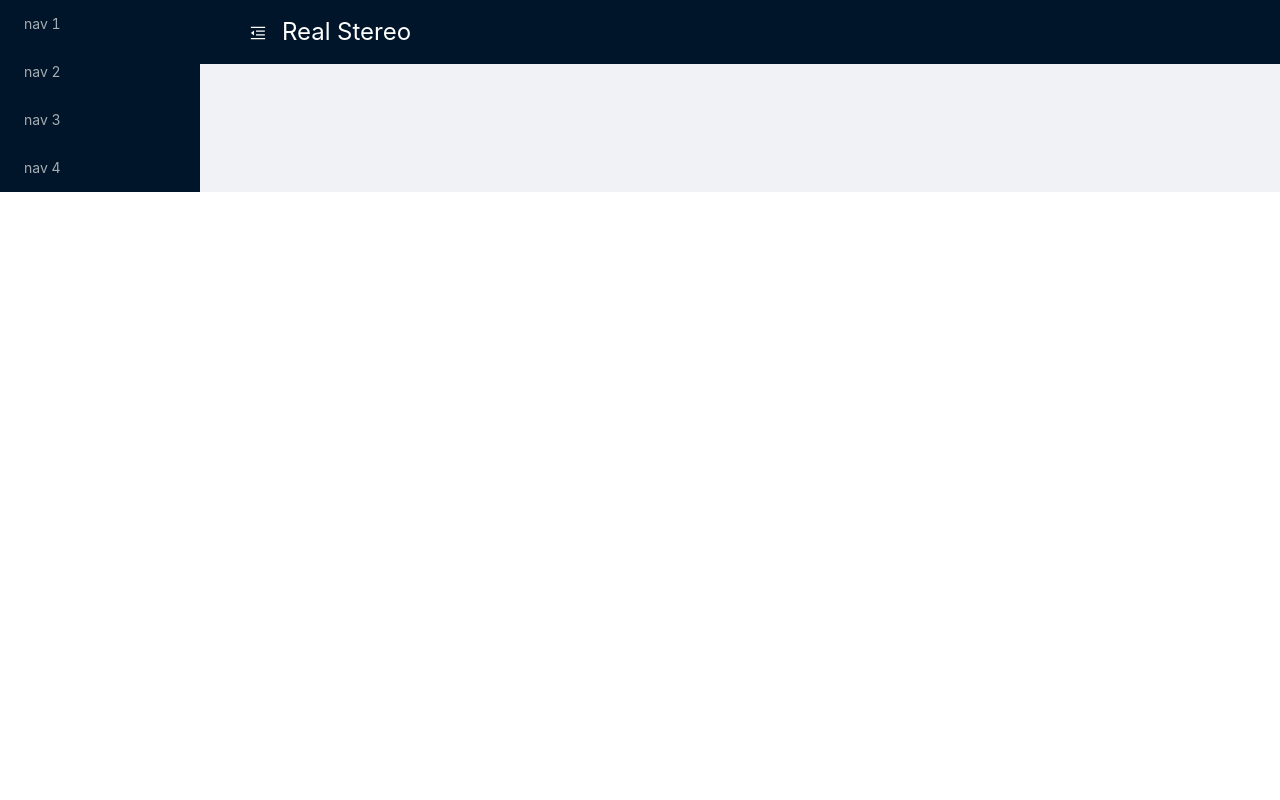
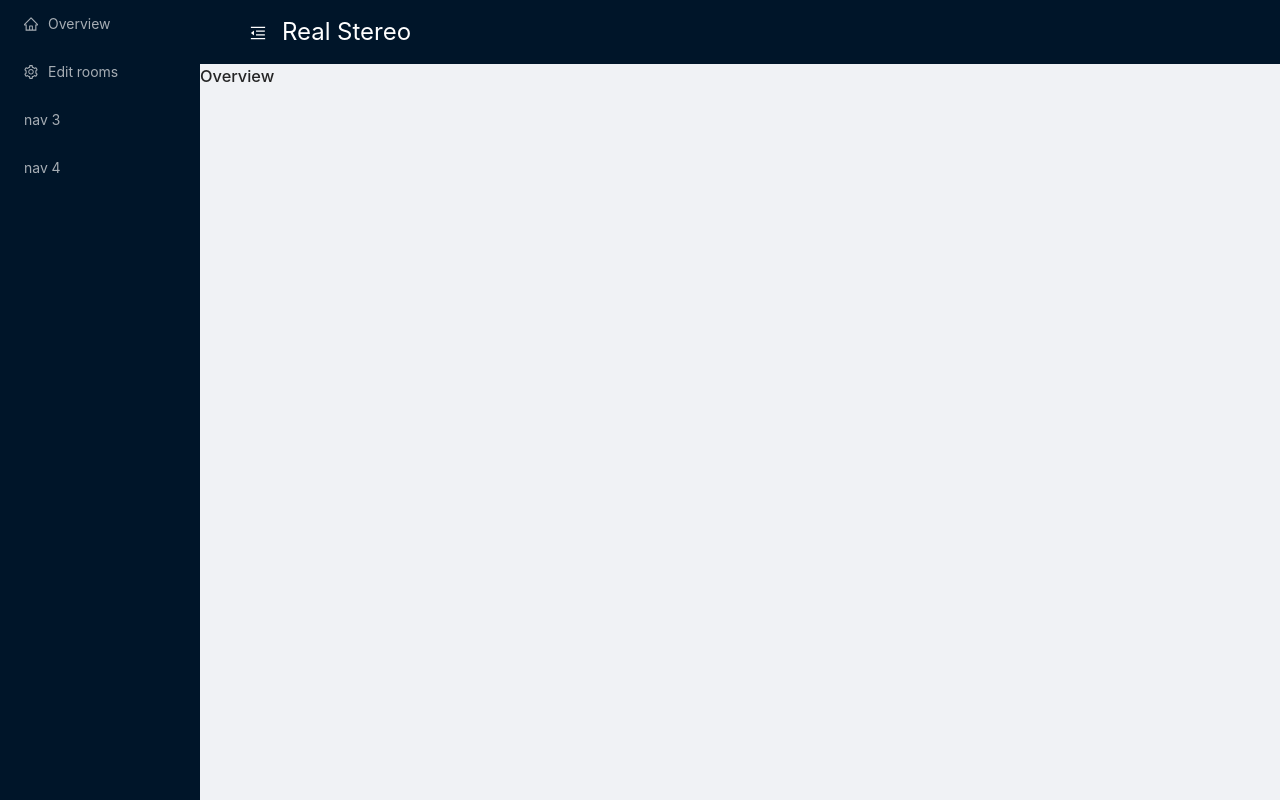
Before and after one commit to ItsEcholot/real-stereo-extended, a React (Create React App) app in the folder frontend/: page / in a window 1280 px wide. Built offline with nearby package versions, Linux system fonts and the light colour scheme.

Commit message:
React router added

```diff
--- a/frontend/package.json
+++ b/frontend/package.json
@@ -13,6 +13,7 @@
     "antd": "^4.13.0",
     "react": "^17.0.1",
     "react-dom": "^17.0.1",
+    "react-router-dom": "^5.2.0",
     "react-scripts": "4.0.3",
     "typescript": "^4.1.2",
     "web-vitals": "^1.0.1"
@@ -40,5 +41,8 @@
       "last 1 firefox version",
       "last 1 safari version"
     ]
+  },
+  "devDependencies": {
+    "@types/react-router-dom": "^5.1.7"
   }
 }
--- a/frontend/src/App.tsx
+++ b/frontend/src/App.tsx
@@ -1,14 +1,22 @@
 import { FunctionComponent } from 'react';
+import { BrowserRouter as Router, Switch, Route } from 'react-router-dom';
 import Layout from './components/Layout';
 import './App.css';
 
 const App: FunctionComponent<{}> = () => {
   return (
-    <>
+    <Router>
       <Layout>
-
+        <Switch>
+          <Route path="/rooms/edit">
+            <h1>Edit rooms</h1>
+          </Route>
+          <Route path="/">
+            <h1>Overview</h1>
+          </Route>
+        </Switch>
       </Layout>
-    </>
+    </Router>
   );
 }
 
--- a/frontend/src/components/Layout/index.tsx
+++ b/frontend/src/components/Layout/index.tsx
@@ -1,9 +1,10 @@
 import { FunctionComponent, useState } from 'react';
-import { Layout as AntdLayout, Menu } from 'antd';
+import { Layout as AntdLayout } from 'antd';
 import Header from '../Header';
 import styles from './styles.module.css';
+import MainMenu from '../MainMenu';
 
-const { Sider } = AntdLayout;
+const { Sider, Content } = AntdLayout;
 
 const Layout: FunctionComponent<{}> = props => {
   const [siderCollapsed, setSiderCollapsed] = useState(false);
@@ -19,24 +20,15 @@ const Layout: FunctionComponent<{}> = props => {
           setSiderBroken(broken);
         }}
         collapsed={siderCollapsed}
-        trigger={null}>
-        <Menu theme="dark" mode="inline">
-          <Menu.Item key="1">
-            nav 1
-        </Menu.Item>
-          <Menu.Item key="2">
-            nav 2
-        </Menu.Item>
-          <Menu.Item key="3">
-            nav 3
-        </Menu.Item>
-          <Menu.Item key="4">
-            nav 4
-        </Menu.Item>
-        </Menu>
+        trigger={null}
+        className={styles.sider}>
+        <MainMenu />
       </Sider>
       <AntdLayout>
         <Header siderCollapsed={siderCollapsed} onSiderCollapse={setSiderCollapsed} />
+        <Content>
+          {props.children}
+        </Content>
       </AntdLayout>
     </AntdLayout>
   );
--- a/frontend/src/components/Layout/styles.module.css
+++ b/frontend/src/components/Layout/styles.module.css
@@ -5,3 +5,7 @@
 .layoutSiderExpanded {
   width: calc(100% + 200px);
 }
+
+.sider {
+  min-height: 100vh;
+}
--- /dev/null
+++ b/frontend/src/components/MainMenu/index.tsx
@@ -0,0 +1,28 @@
+import { FunctionComponent } from 'react';
+import { Menu } from 'antd';
+import {
+  HomeOutlined,
+  SettingOutlined
+} from '@ant-design/icons';
+import { Link } from 'react-router-dom';
+
+const MainMenu: FunctionComponent<{}> = () => {
+  return (
+    <Menu theme="dark" mode="inline">
+      <Menu.Item key="/" icon={<HomeOutlined />}>
+        <Link to="/">Overview</Link>
+      </Menu.Item>
+      <Menu.Item key="/rooms/edit" icon={<SettingOutlined />}>
+        <Link to="/rooms/edit">Edit rooms</Link>
+      </Menu.Item>
+      <Menu.Item key="3">
+        nav 3
+      </Menu.Item>
+      <Menu.Item key="4">
+        nav 4
+      </Menu.Item>
+    </Menu>
+  );
+}
+
+export default MainMenu;
```
Also changed, not shown: 1 other file (tests, documents, lock files or other folders).
